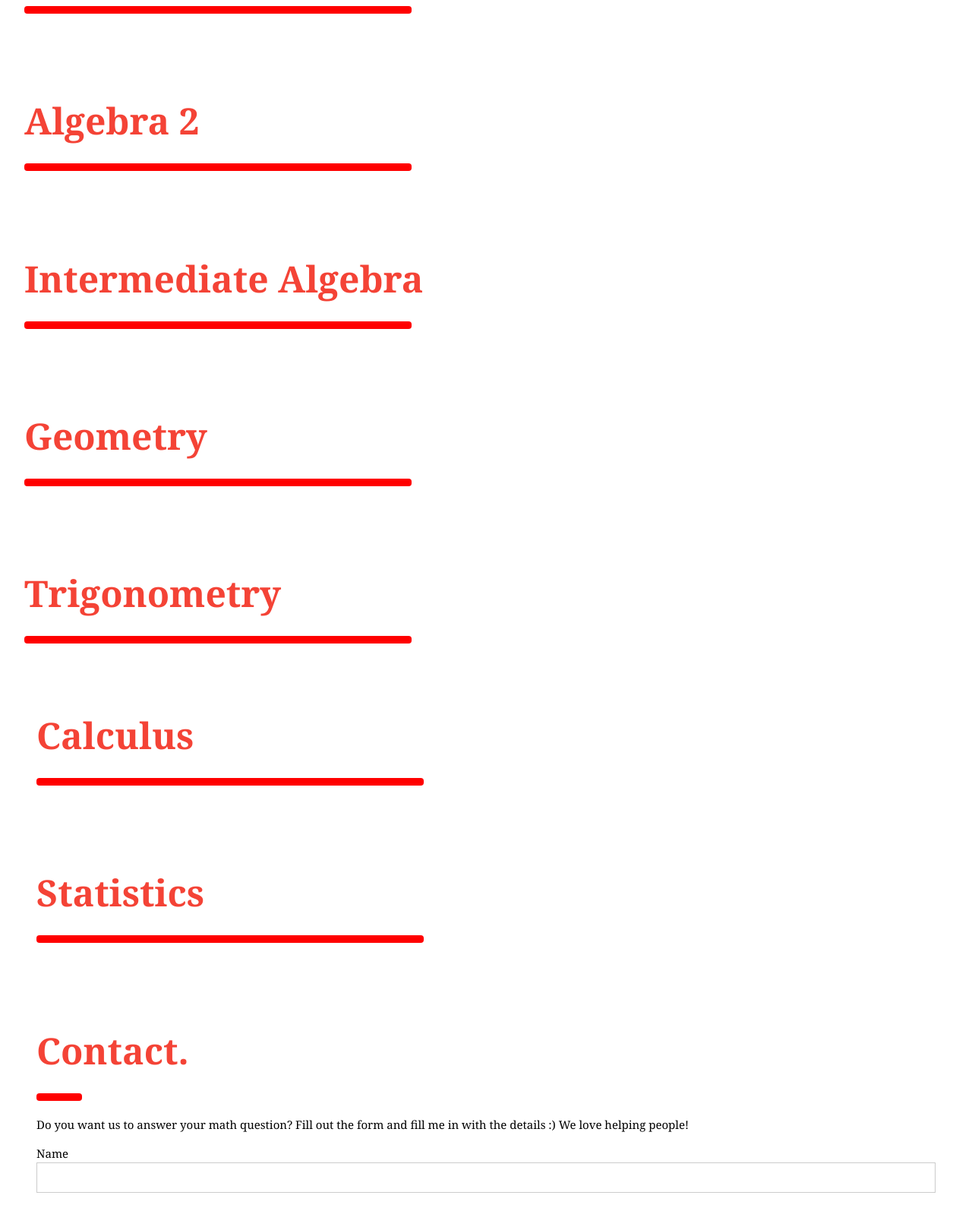
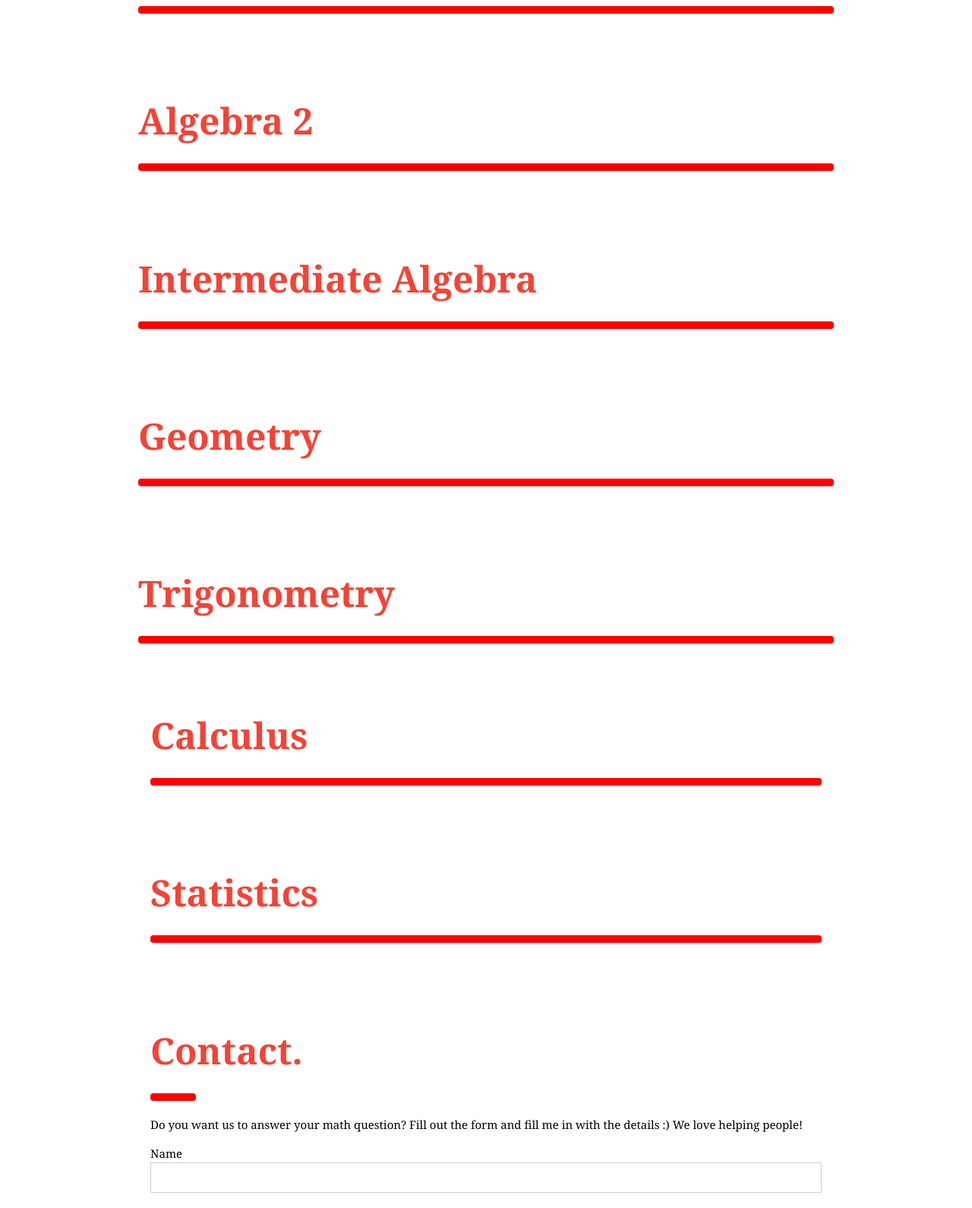
Before and after one commit to blaccenterprise/mobile-vital_mathematics, a plain HTML site: page Website_Template_BLACC_Corporation_Language_Project_Vital_Mathematics.html in a window 1280 px wide. Shown: the part 645-2235 px from the top of the page at 76% size. Drawn offline with Linux system fonts and the light colour scheme.

Commit message:
Update Website_Template_BLACC_Corporation_Language_Project_Vital_Mathematics.html

```diff
--- a/Website_Template_BLACC_Corporation_Language_Project_Vital_Mathematics.html
+++ b/Website_Template_BLACC_Corporation_Language_Project_Vital_Mathematics.html
@@ -36,14 +36,14 @@
 </div>
 <!-- Header -->
 <header class="BLACC-display-container BLACC-content BLACC-wide" style="max-width:1500px;" id="home">
-  <img class="BLACC-image" src="./Vital_Mathematic_Background.jpg" alt="Architecture" width="1500" height="800">
+  <img class="BLACC-image" src="./Vital_Mathematic_Background.jpg" alt="Architecture">
   <div class="BLACC-display-middle BLACC-margin-top BLACC-center">
     <h1 class="BLACC-xxlarge BLACC-text-white"><span class="BLACC-padding BLACC-black BLACC-opacity-min"><b>VM</b></span> <span class="BLACC-hide-small BLACC-text-red">Vital Mathematics</span></h1>
   </div>
 </header>
 
 <!-- Page content -->
-<div class="BLACC-content BLACC-padding" style="max-width:1564px">
+<div class="BLACC-content BLACC-padding">
 
 
 
@@ -54,7 +54,7 @@
   <!-- Header -->
   <div class="BLACC-container" style="margin-top:80px" id="showcase">
     <h1 class="BLACC-jumbo"><b>Subjects</b></h1>
-    <hr style="width:1000px;border:5px solid red" class="BLACC-round">
+    <hr style="border:5px solid red" class="BLACC-round">
   </div>
 
   <!-- Photo grid (modal)
@@ -77,7 +77,7 @@
   <!-- Arithmetic -->
   <div class="BLACC-container" id="Arithmetic" style="margin-top:75px">
     <h1 class="BLACC-xxxlarge BLACC-text-red"><b><a href="./Arithmetic_Home_Page.html" class="BLACC-hover-text-green">Arithmetic</a></b></h1>
-    <hr style="width:500px;border:5px solid red" class="BLACC-round">
+    <hr style="border:5px solid red" class="BLACC-round">
 	 <!--
     <p>We are a interior design service that focus on what's best for your home and what's best for you!</p>
     <p>Some text about our services - what we do and what we offer. We are lorem ipsum consectetur adipiscing elit, sed do eiusmod tempor incididunt ut labore et dolore magna aliqua. Ut enim ad minim veniam, quis nostrud exercitation ullamco laboris nisi ut aliquip ex ea commodo consequat. Duis aute irure
@@ -91,7 +91,7 @@
   <!--  Algebra 1-->
   <div class="BLACC-container" id="Algebra_1" style="margin-top:75px">
     <h1 class="BLACC-xxxlarge BLACC-text-red"><b><a href="./Algebra_1_Home_Page.html" class="BLACC-hover-text-green"> Algebra 1</a></b></h1>
-    <hr style="width:500px;border:5px solid red" class="BLACC-round">
+    <hr style="border:5px solid red" class="BLACC-round">
 
 	 <!--
     <p>We are a interior design service that focus on what's best for your home and what's best for you!</p>
@@ -108,7 +108,7 @@
   <!--  Algebra 2-->
   <div class="BLACC-container" id="Algebra_2" style="margin-top:75px">
     <h1 class="BLACC-xxxlarge BLACC-text-red"><b><a href="./Algebra_2_Home_Page.html" class="BLACC-hover-text-green"> Algebra 2</a></b></h1>
-    <hr style="width:500px;border:5px solid red" class="BLACC-round">
+    <hr style="border:5px solid red" class="BLACC-round">
 
 	 <!--
     <p>We are a interior design service that focus on what's best for your home and what's best for you!</p>
@@ -124,7 +124,7 @@
   <!-- Intermediate Algebra -->
   <div class="BLACC-container" id="Intermediate_Algebra" style="margin-top:75px">
     <h1 class="BLACC-xxxlarge BLACC-text-red"><b><a href="./Coming_Soon_Page.html" class="BLACC-hover-text-green">Intermediate Algebra</a></b></h1>
-    <hr style="width:500px;border:5px solid red" class="BLACC-round">
+    <hr style="border:5px solid red" class="BLACC-round">
 
 	 <!--
     <p>We are a interior design service that focus on what's best for your home and what's best for you!</p>
@@ -140,7 +140,7 @@
   <!-- Geometry -->
   <div class="BLACC-container" id="Geometry" style="margin-top:75px">
     <h1 class="BLACC-xxxlarge BLACC-text-red"><b><a href="./Coming_Soon_Page.html" class="BLACC-hover-text-green">Geometry</a></b></h1>
-    <hr style="width:500px;border:5px solid red" class="BLACC-round">
+    <hr style="border:5px solid red" class="BLACC-round">
 	 <!--
     <p>We are a interior design service that focus on what's best for your home and what's best for you!</p>
     <p>Some text about our services - what we do and what we offer. We are lorem ipsum consectetur adipiscing elit, sed do eiusmod tempor incididunt ut labore et dolore magna aliqua. Ut enim ad minim veniam, quis nostrud exercitation ullamco laboris nisi ut aliquip ex ea commodo consequat. Duis aute irure
@@ -154,7 +154,7 @@
   <!-- Trigonometry -->
   <div class="BLACC-container" id="Trigonometry" style="margin-top:75px">
     <h1 class="BLACC-xxxlarge BLACC-text-red"><b><a href="./Coming_Soon_Page.html" class="BLACC-hover-text-green">Trigonometry</a></b></h1>
-    <hr style="width:500px;border:5px solid red" class="BLACC-round">
+    <hr style="border:5px solid red" class="BLACC-round">
 
 
 	 <!--
@@ -171,7 +171,7 @@
   <!--  Calculus -->
   <div class="BLACC-container" id="Calculus" style="margin-top:75px">
     <h1 class="BLACC-xxxlarge BLACC-text-red"><b><a href="./Coming_Soon_Page.html" class="BLACC-hover-text-green"> Calculus</a></b></h1>
-    <hr style="width:500px;border:5px solid red" class="BLACC-round">
+    <hr style="border:5px solid red" class="BLACC-round">
 
 	 <!--
     <p>We are a interior design service that focus on what's best for your home and what's best for you!</p>
@@ -186,7 +186,7 @@
   <!--  Statistics -->
   <div class="BLACC-container" id="Statistics" style="margin-top:75px">
     <h1 class="BLACC-xxxlarge BLACC-text-red"><b><a href="./Statistics_Home_Page.html" class="BLACC-hover-text-green"> Statistics</a></b></h1>
-    <hr style="width:500px;border:5px solid red" class="BLACC-round">
+    <hr style="border:5px solid red" class="BLACC-round">
 	 <!--
     <p>We are a interior design service that focus on what's best for your home and what's best for you!</p>
     <p>Some text about our services - what we do and what we offer. We are lorem ipsum consectetur adipiscing elit, sed do eiusmod tempor incididunt ut labore et dolore magna aliqua. Ut enim ad minim veniam, quis nostrud exercitation ullamco laboris nisi ut aliquip ex ea commodo consequat. Duis aute irure
```
